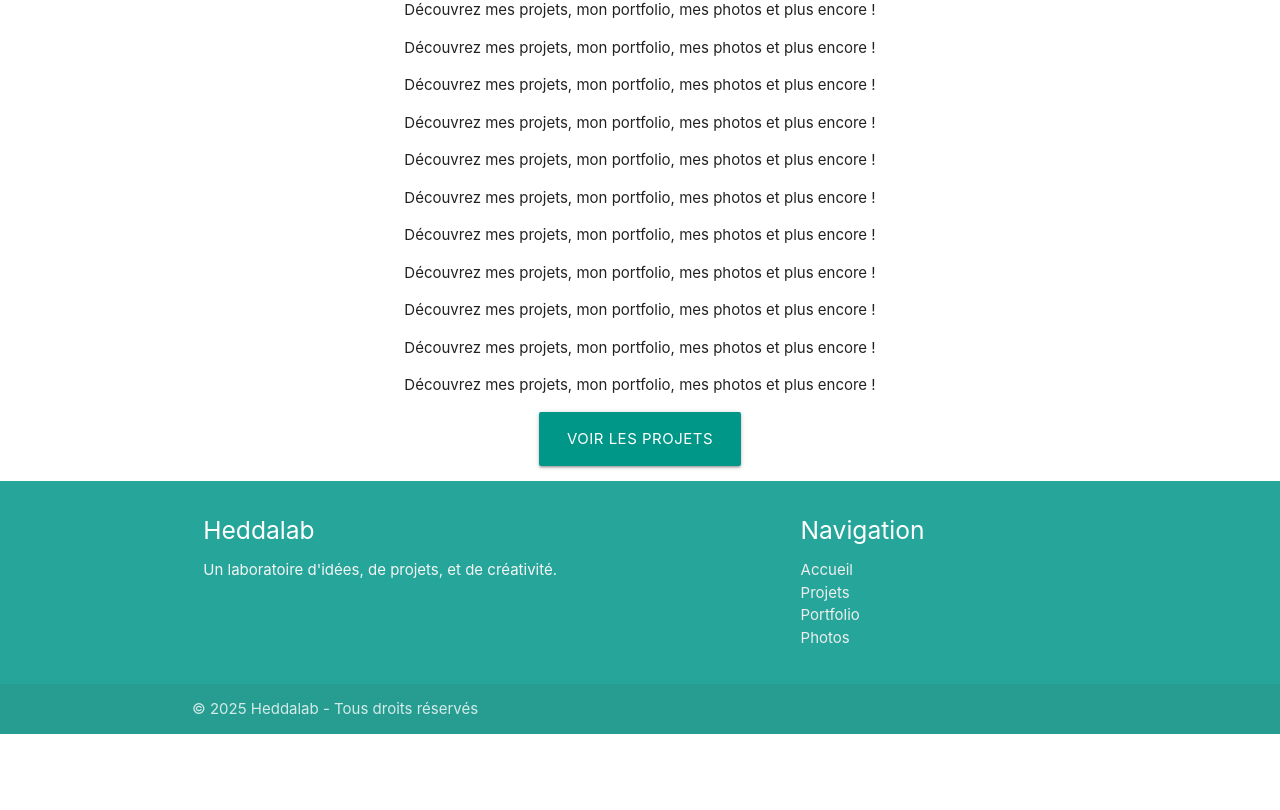
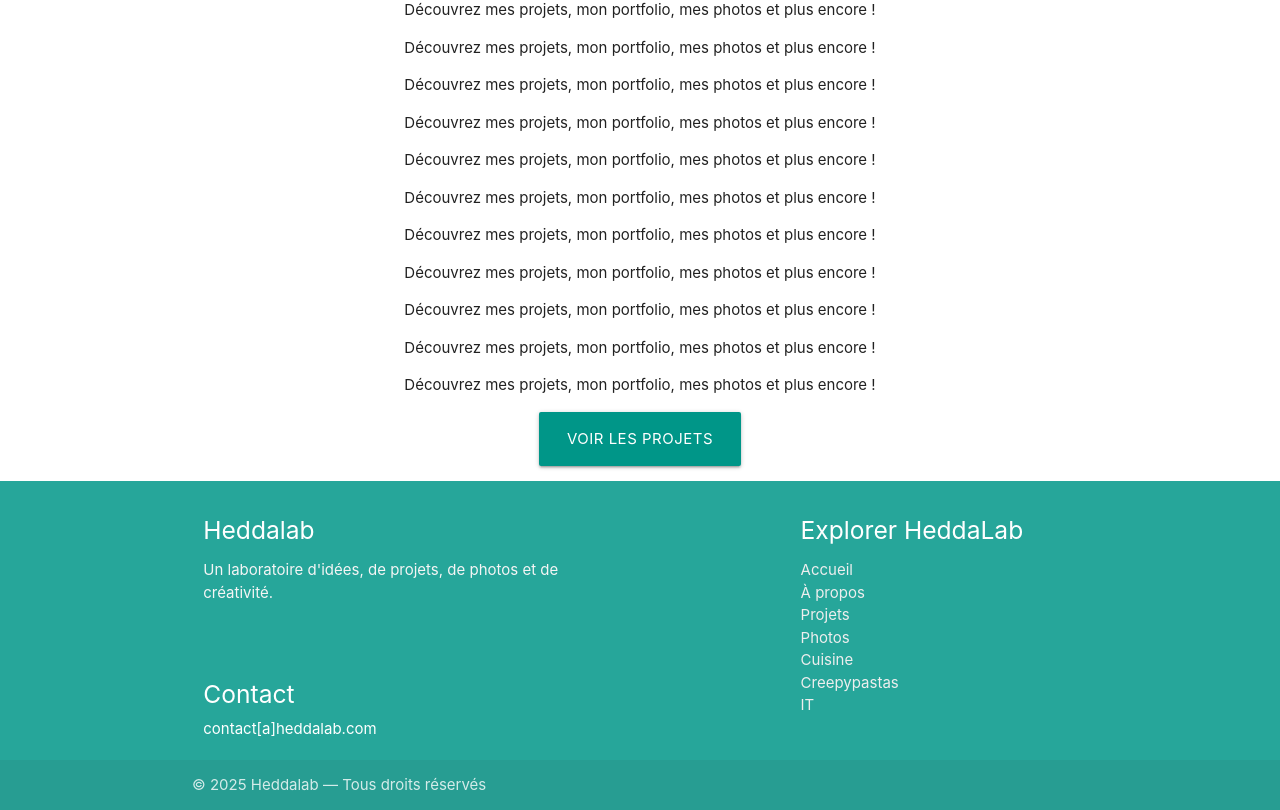
Before and after one commit to cecile-umecker/HeddaLab, an Angular app: page / in a window 1280 px wide. Shown: the part 1116-1926 px from the top of the page. Before the commit the page ends 1850 px from the top, so only its background shows below. Built offline with nearby package versions, Linux system fonts and the light colour scheme.

Commit message:
improved footer layout with contact section and better spacing

```diff
--- a/src/app/shared/footer/footer.component.html
+++ b/src/app/shared/footer/footer.component.html
@@ -3,22 +3,32 @@
     <div class="row">
       <div class="col l6 s12">
         <h5 class="white-text">Heddalab</h5>
-        <p class="grey-text text-lighten-4">Un laboratoire d'idées, de projets, et de créativité.</p>
+        <p class="grey-text text-lighten-4">
+          Un laboratoire d'idées, de projets, de photos et de créativité.
+        </p>
+        <br>
+        <br>
+        <h5 class="white-text">Contact</h5>
+        <a href="mailto:contact@heddalab.com" class="white-text">contact[a]heddalab.com</a>
       </div>
       <div class="col l4 offset-l2 s12">
-        <h5 class="white-text">Navigation</h5>
+        <h5 class="white-text">Explorer HeddaLab</h5>
         <ul>
           <li><a class="grey-text text-lighten-3" routerLink="/">Accueil</a></li>
+          <li><a class="grey-text text-lighten-3" routerLink="/about">À propos</a></li>
           <li><a class="grey-text text-lighten-3" routerLink="/projects">Projets</a></li>
-          <li><a class="grey-text text-lighten-3" routerLink="/portfolio">Portfolio</a></li>
-          <li><a class="grey-text text-lighten-3" routerLink="/photo">Photos</a></li>
+          <li><a class="grey-text text-lighten-3" routerLink="/blogs/photos">Photos</a></li>
+          <li><a class="grey-text text-lighten-3" routerLink="/blogs/cuisine">Cuisine</a></li>
+          <li><a class="grey-text text-lighten-3" routerLink="/blogs/creepypastas">Creepypastas</a></li>
+          <li><a class="grey-text text-lighten-3" routerLink="/blogs/it">IT</a></li>
         </ul>
       </div>
     </div>
   </div>
+
   <div class="footer-copyright">
     <div class="container">
-    © 2025 Heddalab - Tous droits réservés
+      © 2025 Heddalab — Tous droits réservés
     </div>
   </div>
 </footer>
--- a/src/styles.scss
+++ b/src/styles.scss
@@ -1 +1,22 @@
 @use "materialize-css/dist/css/materialize.min.css" as *;
+
+html, body {
+  height: 100%;
+  margin: 0;
+  padding: 0;
+}
+
+body {
+  display: flex;
+  flex-direction: column;
+}
+
+app-root {
+  display: flex;
+  flex-direction: column;
+  flex-grow: 1;
+}
+
+main {
+  flex: 1 0 auto;
+}
```
